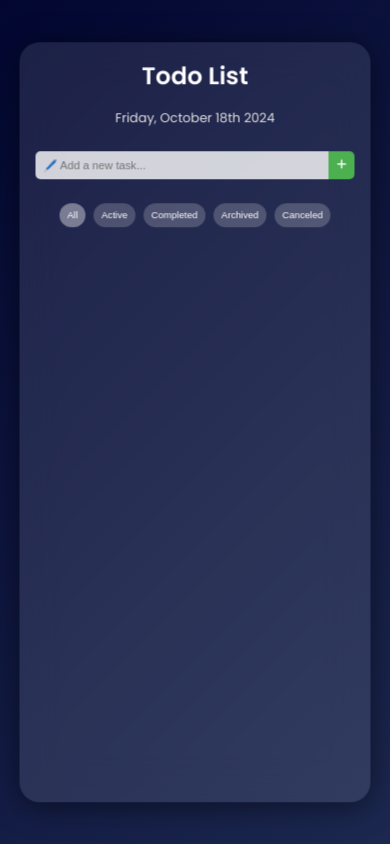
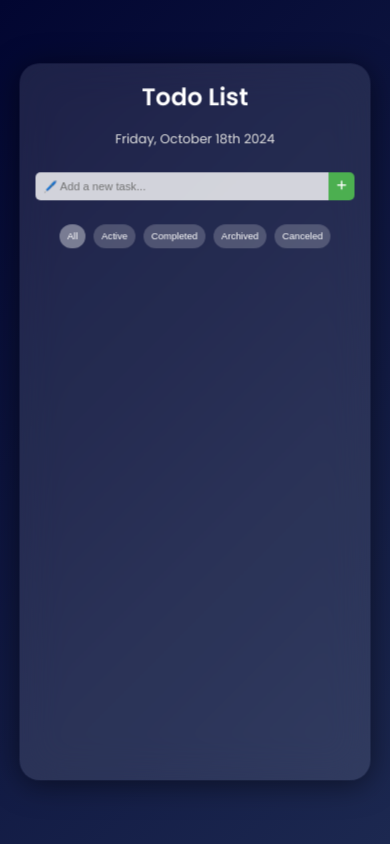
Before and after one commit to muhammedmuneerk/todoapp, a React (Create React App) app: page / in a window 390 px wide. Built offline with nearby package versions, Linux system fonts and the light colour scheme.

Commit message:
Update App css v 1.1b

```diff
--- a/src/App.css
+++ b/src/App.css
@@ -75,7 +75,7 @@ body {
   .app {
     padding: 1rem;
     width: 90%;
-    height: 90vh;
+    height: 85vh;
     font-size: 0.7rem;
   }
 }
```
